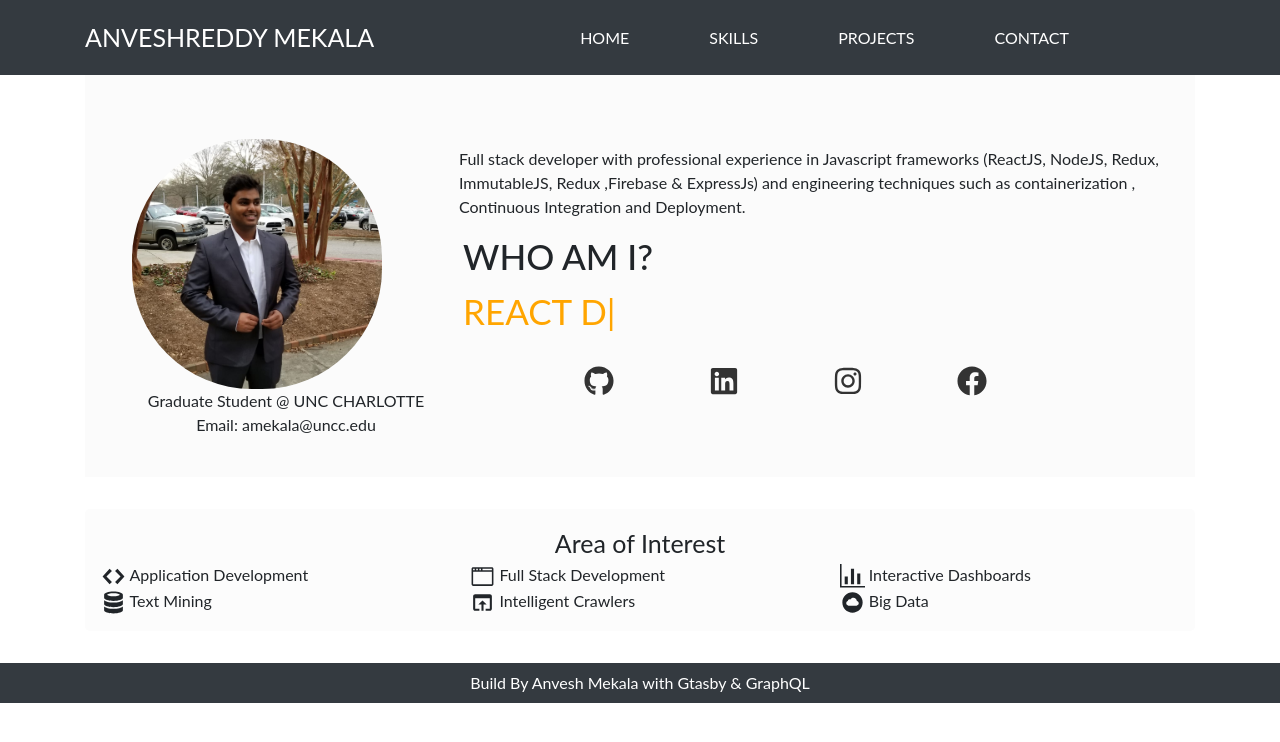
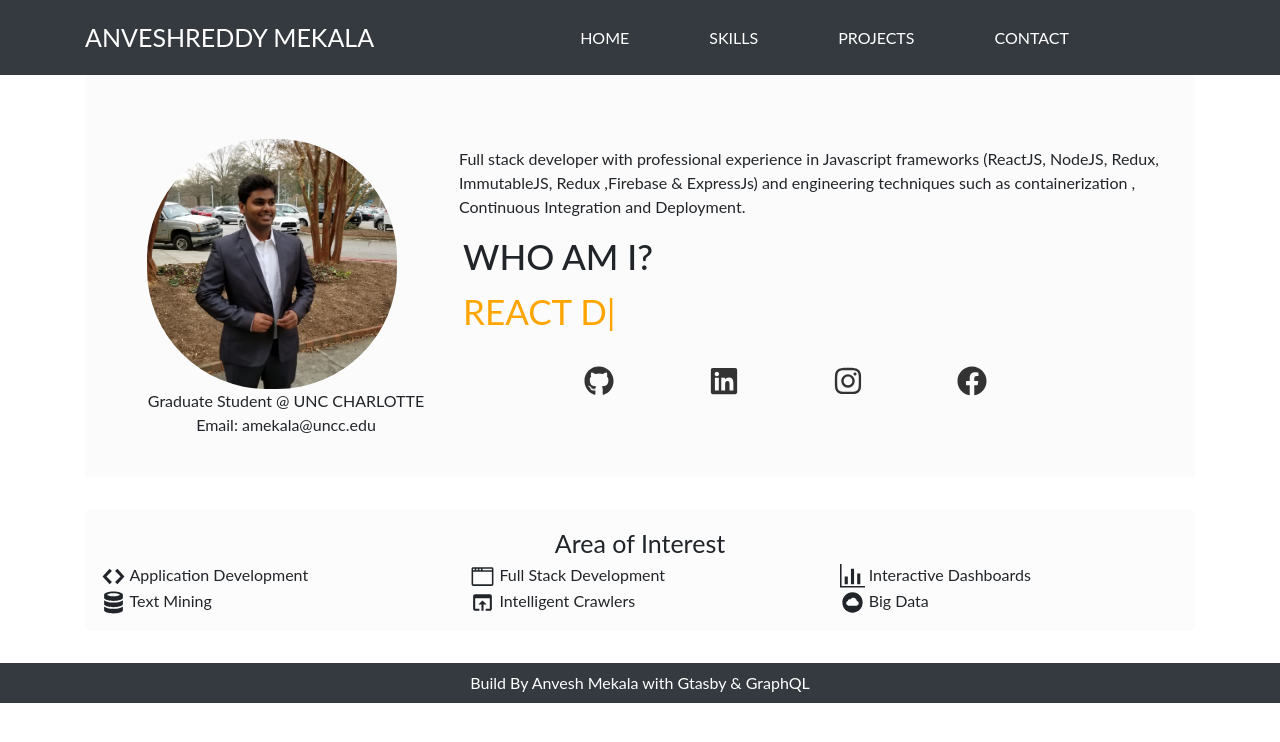
Before and after one commit to ANVESH96/Portfolio-Web-Application, a Gatsby site: page / in a window 1280 px wide. Built offline with nearby package versions, Linux system fonts and the light colour scheme; Gatsby itself is replaced by a stand-in of ours.

Commit message:
layout homepage

```diff
--- a/src/pages/index.js
+++ b/src/pages/index.js
@@ -34,8 +34,10 @@ const homepage = ({data}) => (
     <Container>
     <Row id= "main">
     <Col  lg={{span:4,offset:0.8}} md={5} sm={12} xs={12} style={{padding:"0rem 0rem 0rem 2rem"}}>
+    <Col lg={true} xs={true} md={true} sm={true}>
     <Col lg={true} xs={true} md={true} sm={true}style={{justifyContent:"center"}}>
       <Profileimage/>
+      </Col>
       </Col>
     <Row  id="details"lg={{span:4,offset:0.8}} md={5} sm={12} xs={12} style={{justifyContent:"center"}}> {"Graduate Student @ UNC CHARLOTTE"}
        </Row>
```
